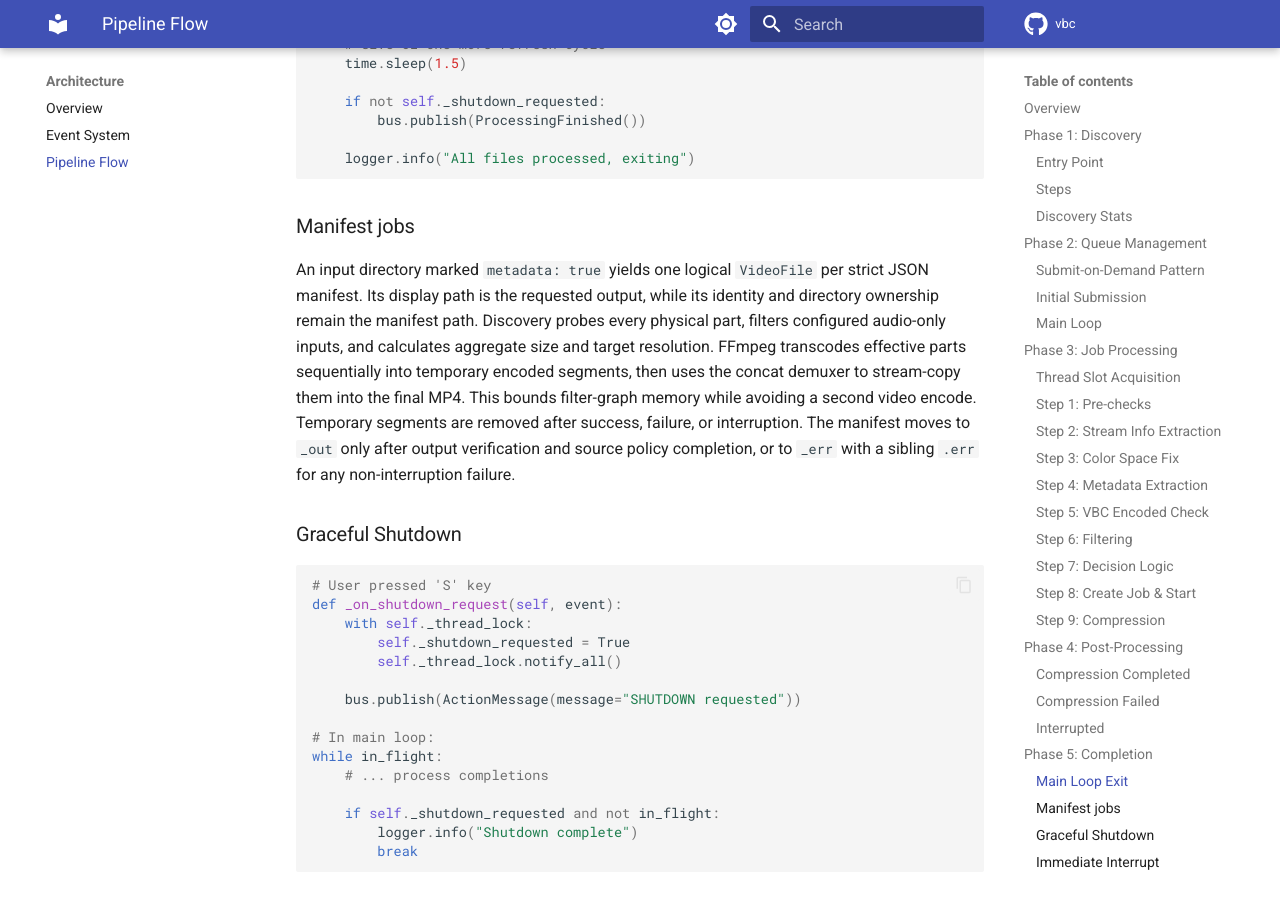
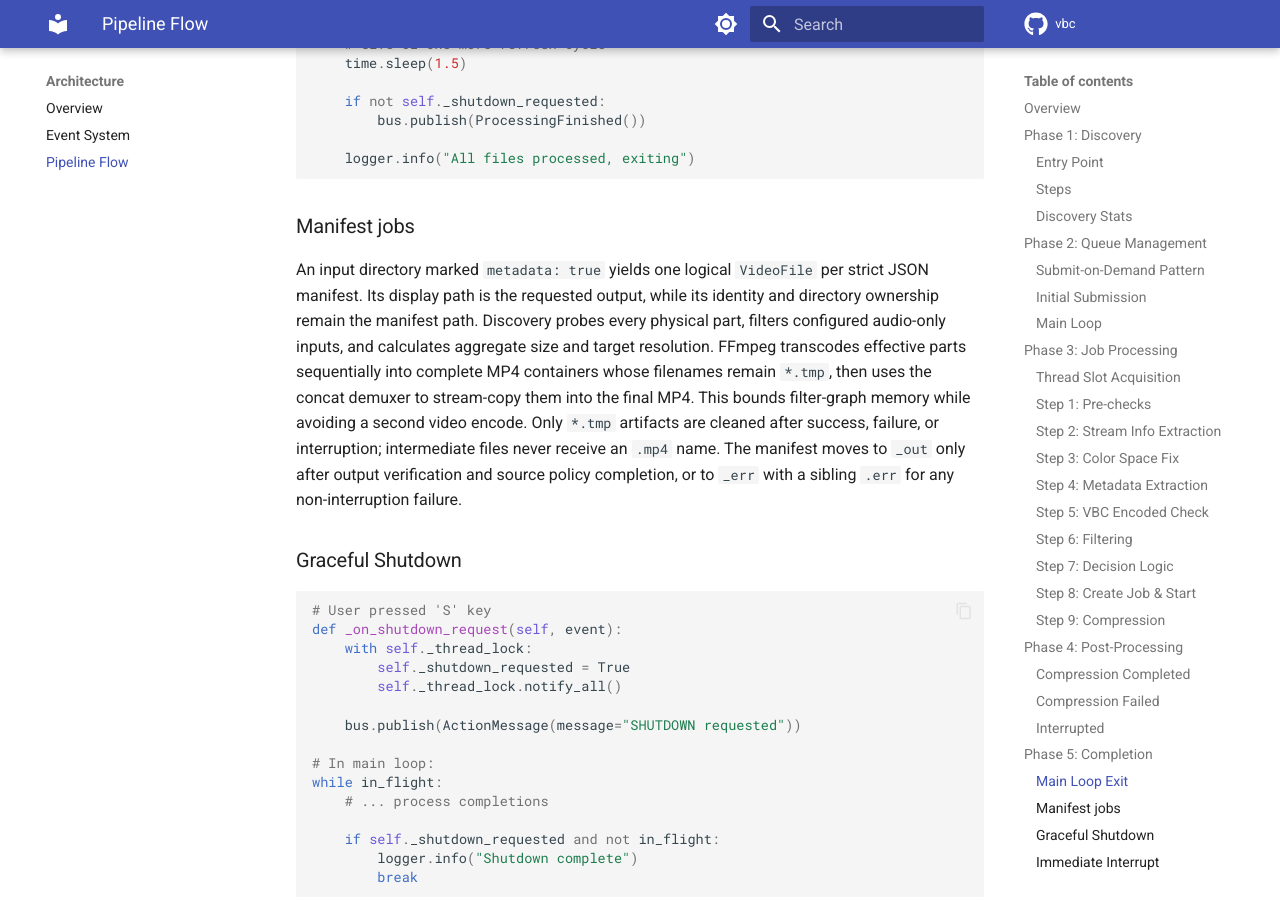
Before and after one commit to hipotures/vbc, an MkDocs documentation site: the page built from docs/architecture/pipeline.md, in a window 1280 px wide and 900 px high, scrolled down 6920 px. Built offline with MkDocs 1.6.1 and Material for MkDocs 9.7.7, drawn with Linux system fonts in a browser that asks for light colours; comment, search, counter and statistics services are not loaded.

Commit message:
fix: keep multipart staging as tmp files

```diff
--- a/docs/architecture/pipeline.md
+++ b/docs/architecture/pipeline.md
@@ -344,10 +344,11 @@ An input directory marked `metadata: true` yields one logical `VideoFile` per st
 manifest. Its display path is the requested output, while its identity and directory
 ownership remain the manifest path. Discovery probes every physical part, filters
 configured audio-only inputs, and calculates aggregate size and target resolution.
-FFmpeg transcodes effective parts sequentially into temporary encoded segments, then
-uses the concat demuxer to stream-copy them into the final MP4. This bounds filter-graph
-memory while avoiding a second video encode. Temporary segments are removed after
-success, failure, or interruption. The manifest moves to `_out` only after output
+FFmpeg transcodes effective parts sequentially into complete MP4 containers whose
+filenames remain `*.tmp`, then uses the concat demuxer to stream-copy them into the
+final MP4. This bounds filter-graph memory while avoiding a second video encode. Only
+`*.tmp` artifacts are cleaned after success, failure, or interruption; intermediate
+files never receive an `.mp4` name. The manifest moves to `_out` only after output
 verification and source policy completion, or to `_err` with a sibling `.err` for any
 non-interruption failure.
 
```
Also changed, not shown: 2 other files.
